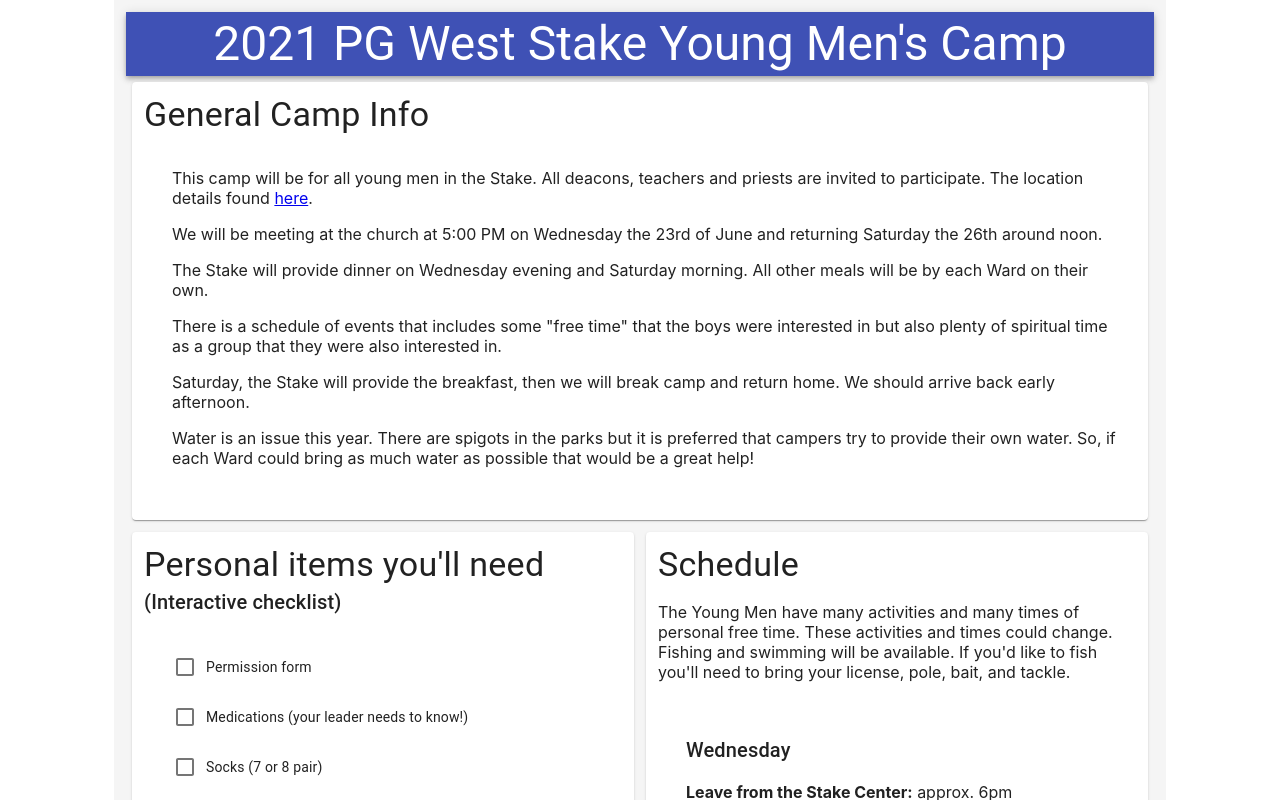
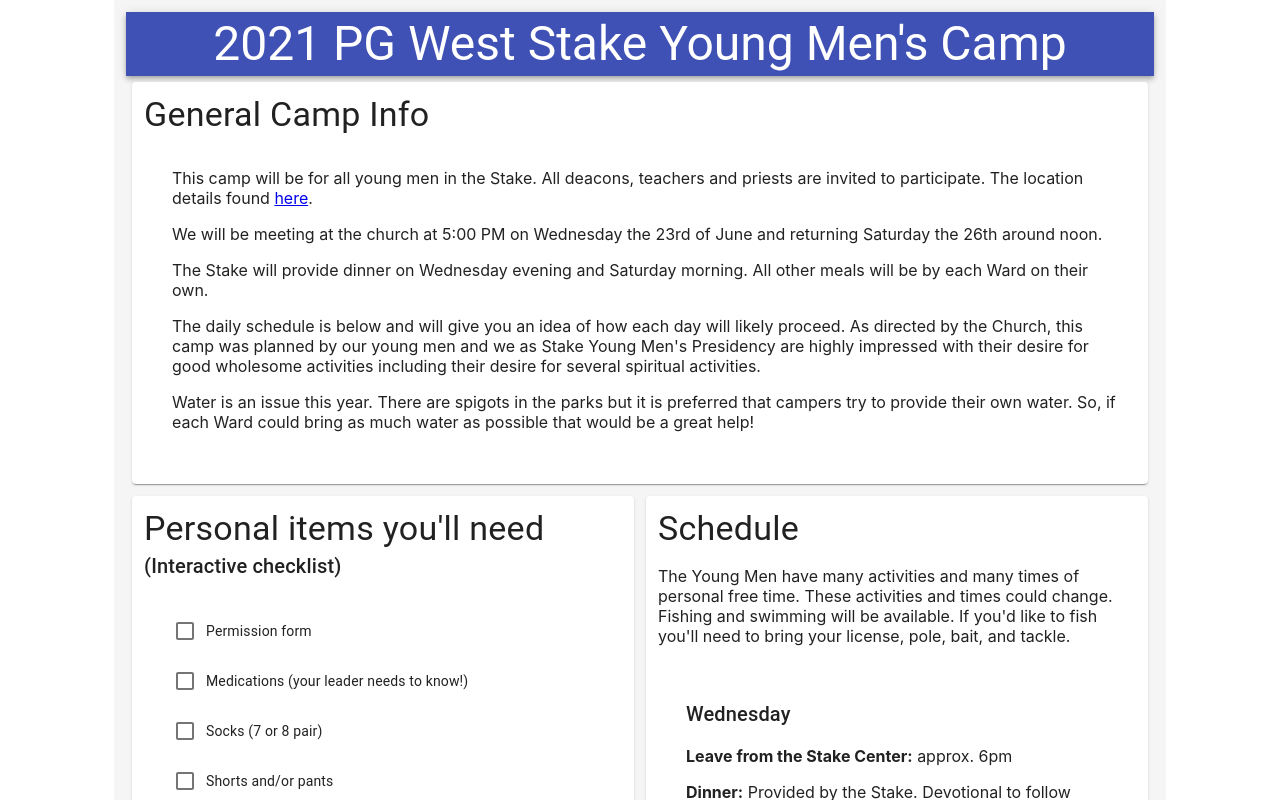
Before and after one commit to smcgee31/YouthConference_2019, a React (Create React App) app: page / in a window 1280 px wide. Shown: the top 800 px of the page. Built offline with nearby package versions, Linux system fonts and the light colour scheme.

Commit message:
more updates to general info

```diff
--- a/src/Components/Intro.jsx
+++ b/src/Components/Intro.jsx
@@ -19,12 +19,10 @@ export default () => {
           will be by each Ward on their own.
         </p>
         <p>
-          There is a schedule of events that includes some "free time" that the boys were interested
-          in but also plenty of spiritual time as a group that they were also interested in.
-        </p>
-        <p>
-          Saturday, the Stake will provide the breakfast, then we will break camp and return home.
-          We should arrive back early afternoon.
+          The daily schedule is below and will give you an idea of how each day will likely proceed.
+          As directed by the Church, this camp was planned by our young men and we as Stake Young
+          Men's Presidency are highly impressed with their desire for good wholesome activities
+          including their desire for several spiritual activities.
         </p>
         <p>
           Water is an issue this year. There are spigots in the parks but it is preferred that
```
